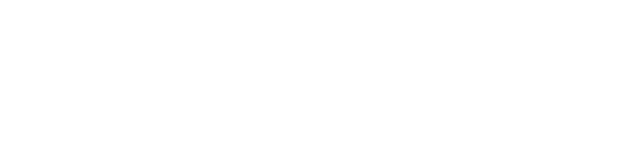
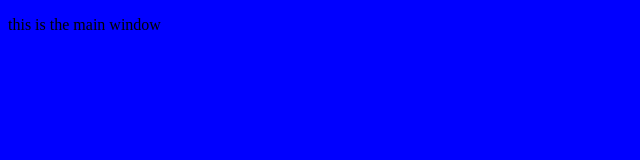
Before and after one commit to qawse3dr/larrysBassBlaster, a website: page index.html in a window 1280 px wide. Shown: the whole page, without its empty margins (0-640 px from the left). Drawn offline with Linux system fonts and the light colour scheme.

Commit message:
added basic css styling learning how to add buttons in next and adding listeners for them. also researching canvas for electron

```diff
--- a/index.html
+++ b/index.html
@@ -1,7 +1,16 @@
-<doctype html>
+<!doctype html>
 
 <html>
+
 <head>
-<title>Larrys Bass Blaster</title>
+  <link rel="stylesheet" href="styles.css">
+  <title>Larrys Bass Blaster</title>
 </head>
+
+  <body>
+    <div class = text>
+      <p>this is the main window</p>
+  </body>
+
+
 <html>
--- /dev/null
+++ b/styles.css
@@ -0,0 +1,13 @@
+
+
+body{
+
+  background-color:blue;
+  color:white;
+
+}
+
+.text{
+
+  color:black
+}
```
